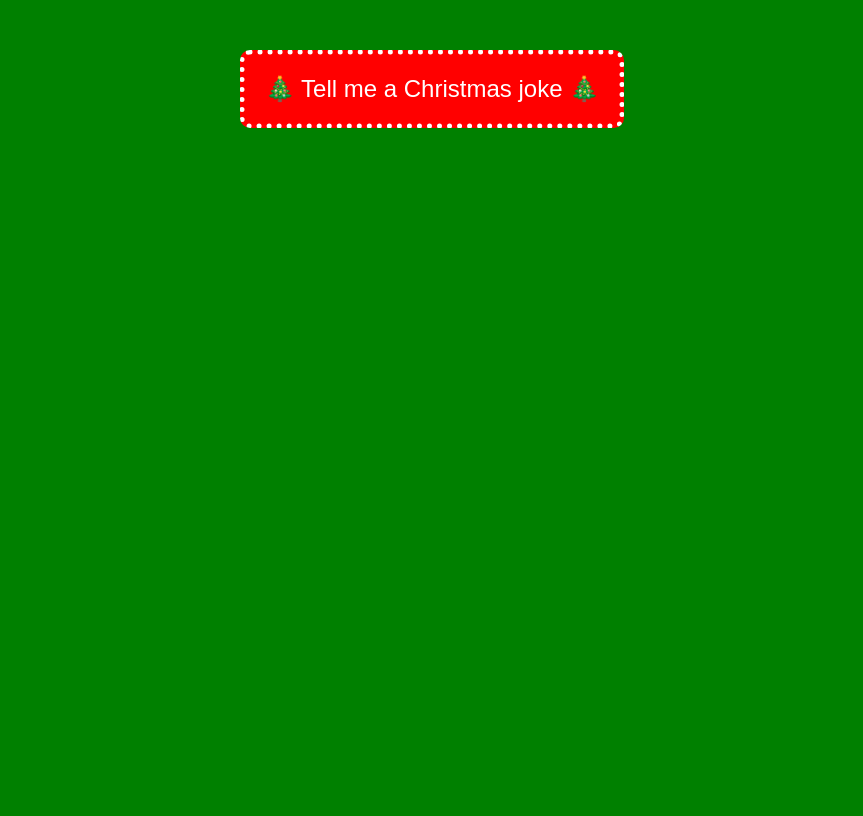
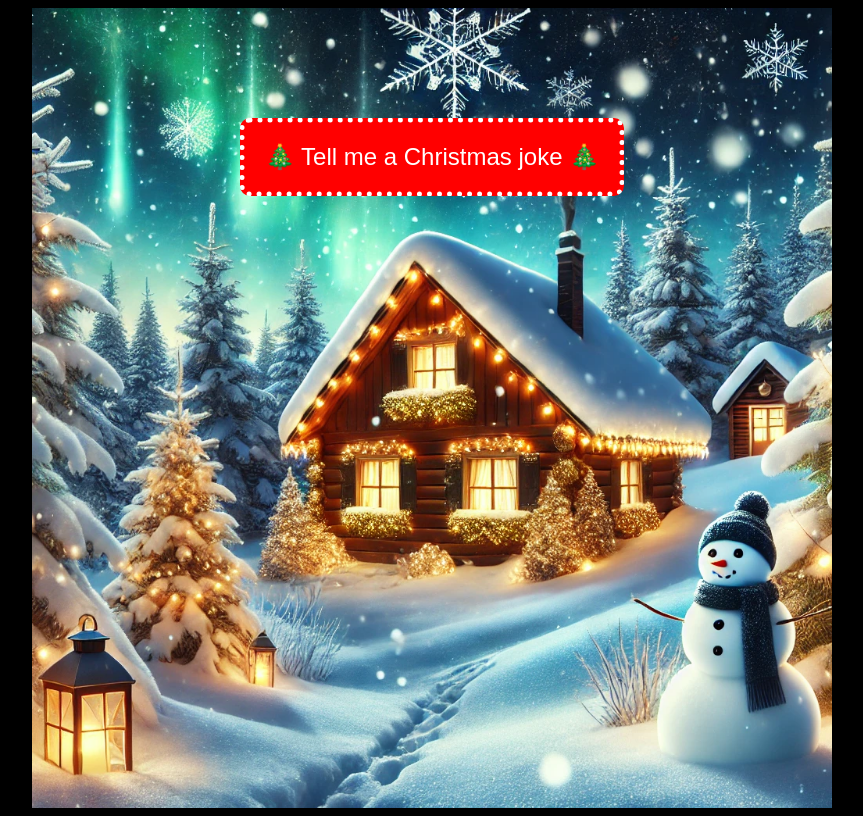
Before and after one commit to Elfground/joke-generator, a plain HTML site: page index.html in a window 1280 px wide. Shown: the whole page, without its empty margins (208-1071 px from the left). Drawn offline with nearby package versions, Linux system fonts and the light colour scheme.

Commit message:
Updated background and css

```diff
--- a/index.html
+++ b/index.html
@@ -1,20 +1,26 @@
 <!DOCTYPE html>
 <html>
   <head>
-    <title>SheCodes</title>
+    <title>Christmas joke generator</title>
     <meta charset="UTF-8" />
     <script src="https://cdn.jsdelivr.net/npm/axios@1.6.7/dist/axios.min.js"></script>
     <script src="https://unpkg.com/typewriter-effect@latest/dist/core.js"></script>
     <link href="src/styles.css" rel="stylesheet" type="text/css" />
+    <meta name="description" content="AI Christmas joke generator">
   </head>
 
   <body>
+    <div class="background-container">
+        <div class="spacer"></div>
     <div class="button">
     <button class="joke-button" id="joke-button">🎄 Tell me a Christmas joke 🎄</button>
   </div>
   <div class="joke-wrapper">
     <div id="joke"><div>
     </div>
+    <div class="spacer"></div>
     <script src="src/index.js"></script>
+</div>
+<footer></footer>
   </body>
 </html>
--- a/src/index.js
+++ b/src/index.js
@@ -14,7 +14,7 @@ function fetchJokes(response) {
   function clicked() {
     let apiKey = "2f78437a500ef24fc3e9894233eftb0o";
     let context =
-      "You are a dad joke expert with a preference for christmas jokes and puns";
+      "You are a comedy genius with a broad variety of winter and christmas themed jokes";
     let prompt = "Tell me a good christmas joke";
     let apiUrl = `https://api.shecodes.io/ai/v1/generate?prompt=${prompt}&context=${context}&key=${apiKey}`;
     console.log("Processing...");
--- a/src/styles.css
+++ b/src/styles.css
@@ -1,6 +1,22 @@
 body {
-    background-color: green;
+    background-color: black;
+
   }
+  .background-container {
+    background-color: white;
+    text-align: center;
+    margin: 0 auto;
+    max-width: 800px;
+    background-image: url(/src/christmas_background.jpg);
+    background-repeat: no-repeat;
+    background-size: cover;
+    background-position: center;
+    min-height: 800px;
+  }
+  .spacer {
+    padding: 30px;
+  }
+
   .button {
     margin-top: 50px;
   }
```
Also changed, not shown: src/christmas_background.jpg (added), 1 other file.
